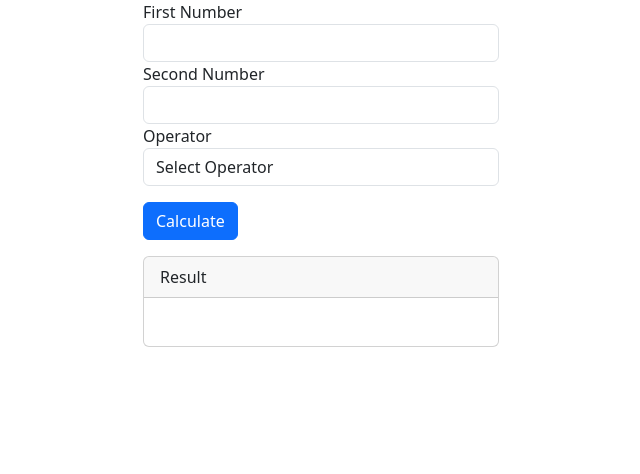
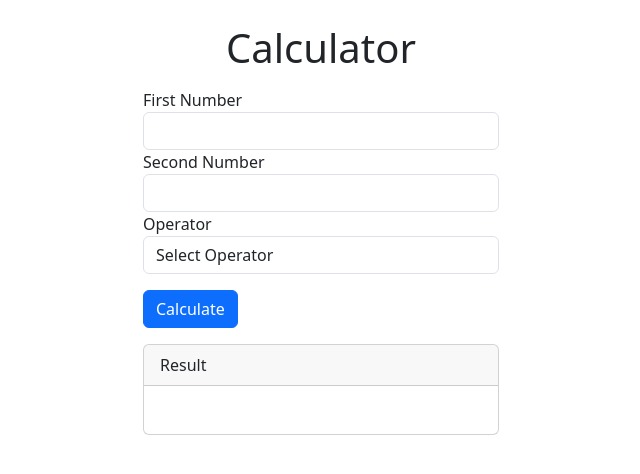
Before and after one commit to aristides1000/calculator-PHP-Bootstrap, a PHP site: page / in a window 1280 px wide. Shown: the top 474 px of the page, without its empty margins (319-959 px from the left). Run offline with PHP 8.4, Linux system fonts and the light colour scheme.

Commit message:
calculator in PHP and Bootstrap

```diff
--- a/index.php
+++ b/index.php
@@ -11,6 +11,12 @@
   <!-- build structure of calculator in bootstrap -->
 
   <div class="container">
+
+    <div class="row">
+      <div class="col-md-4 offset-md-4">
+        <h1 class="mt-4 mb-3 text-center">Calculator</h1>
+      </div>
+    </div>
     <div class="row">
       <div class="col-md-4 offset-md-4">
         <form action="index.php" method="post">
```
Also changed, not shown: README.md (added), Screenshot_1.png (added), 1 other file.
